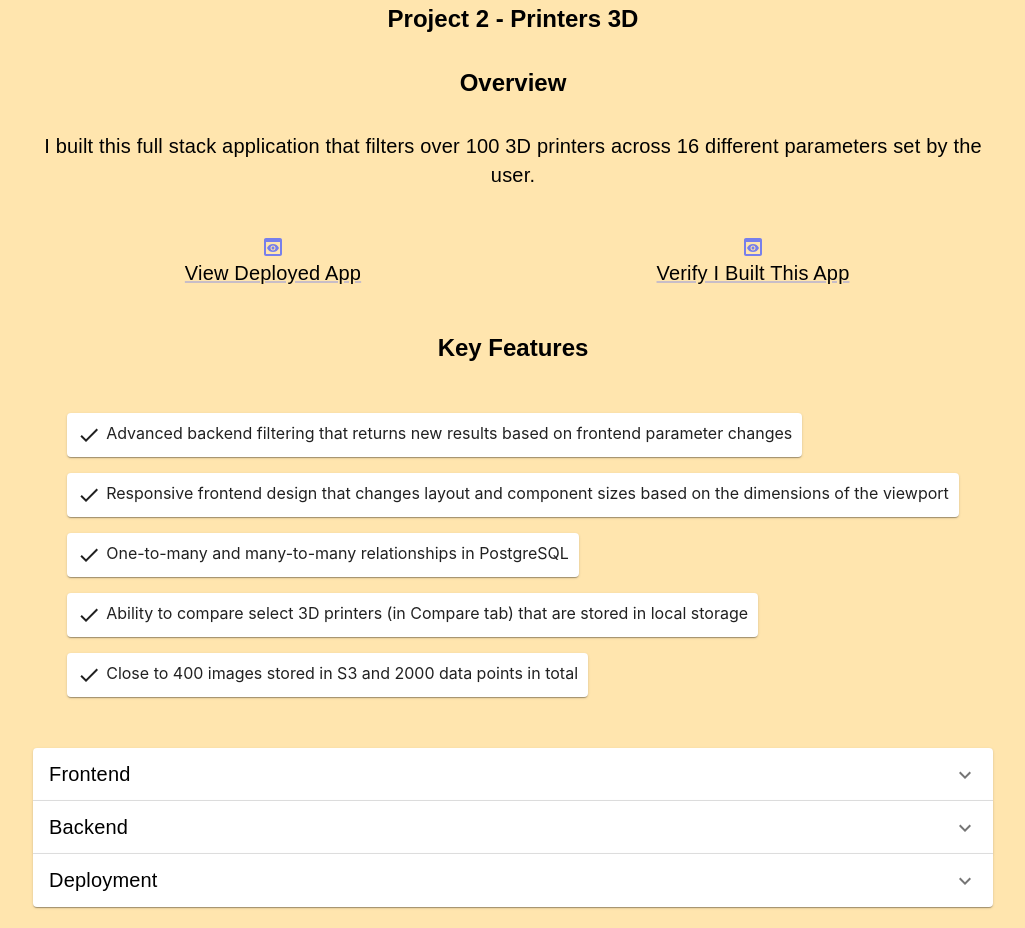
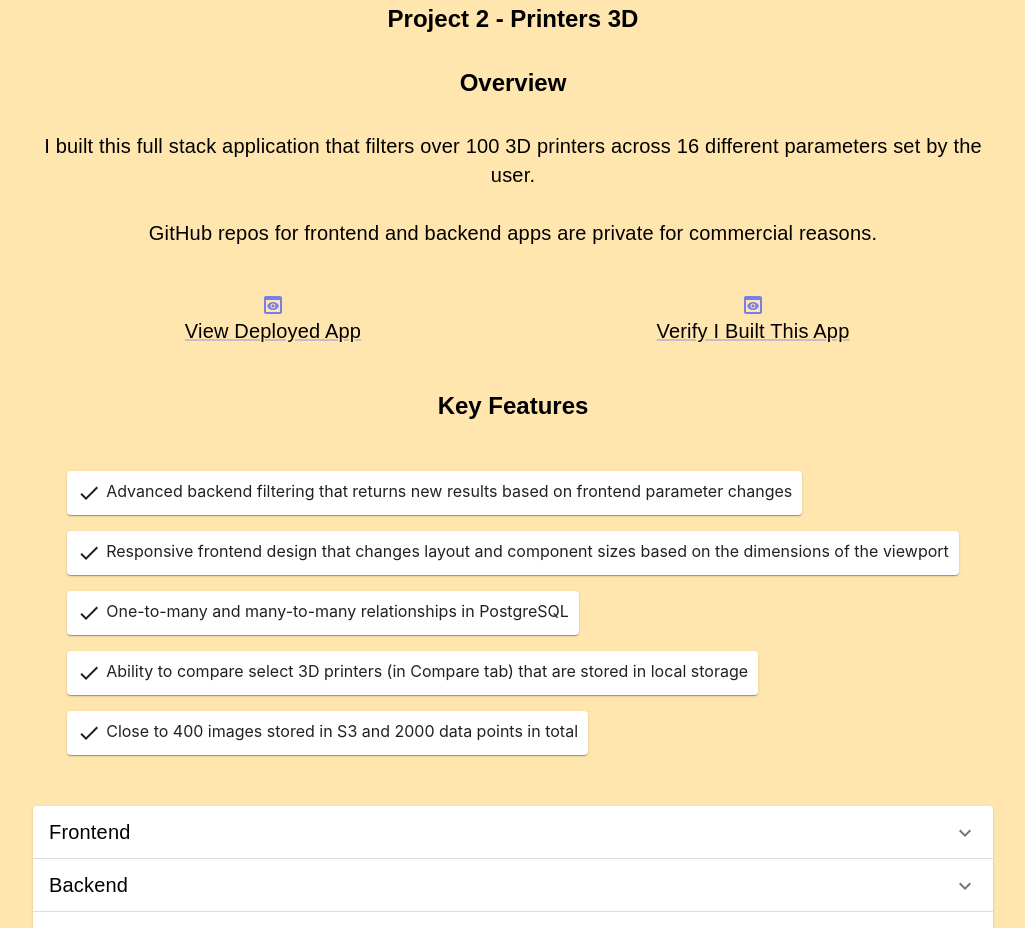
Before and after one commit to hal-alex/personal-site-mui, a React (Create React App) app: page / in a window 1280 px wide. Shown: the part 5380-6308 px from the top of the page, without its empty margins (127-1152 px from the left). Built offline with nearby package versions, Linux system fonts and the light colour scheme.

Commit message:
added verification for printers 3d

```diff
--- a/src/components/Projects.js
+++ b/src/components/Projects.js
@@ -354,6 +354,10 @@ const Projects = () => {
         <Typography variant="body1">
           I built this full stack application that filters over 100 3D printers
           across 16 different parameters set by the user.
+          <br></br>
+          <br></br>
+          GitHub repos for frontend and backend apps are private for commercial
+          reasons.
         </Typography>
         <Grid container>
           <Grid item md={6}>
@@ -368,7 +372,7 @@ const Projects = () => {
           </Grid>
           <Grid item md={6}>
             <Link
-              href="https://www.app.factored.co/about-factored-app/"
+              href="https://www.printers-3d.xyz/about-us"
               sx={styles.projectLinks}
               target="_blank"
             >
```
